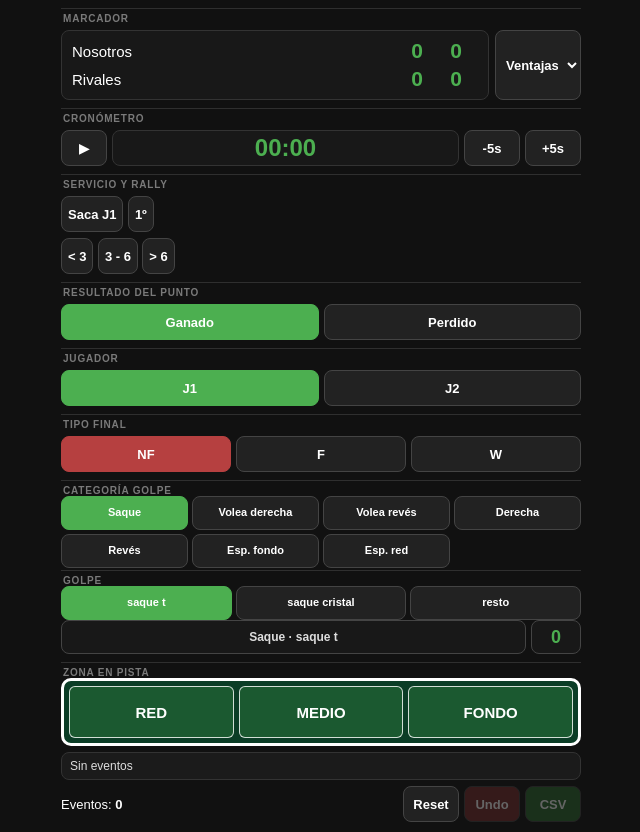
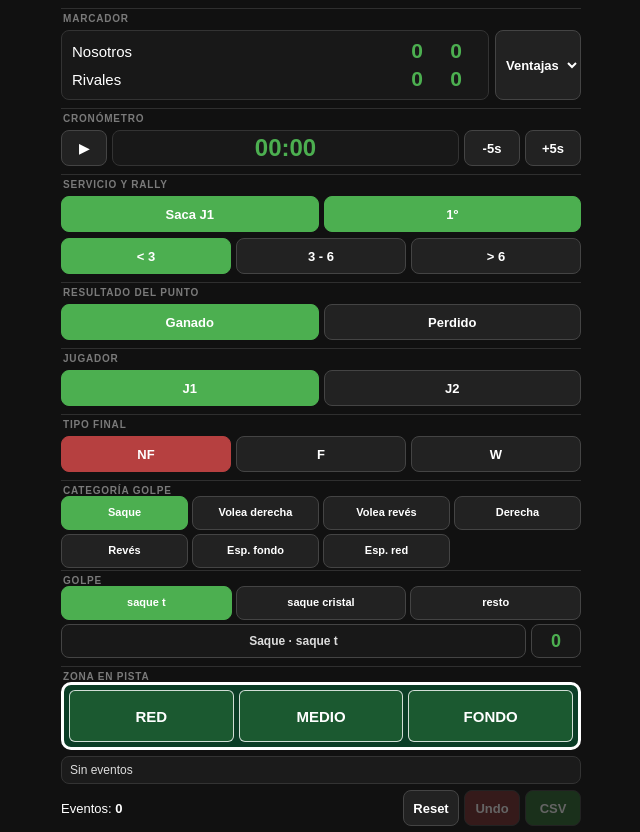
Before and after one commit to Such4rd/padeltrack, a plain HTML site: page index.html in a window 1280 px wide. Shown: the whole page, without its empty margins (319-959 px from the left). Drawn offline with Linux system fonts and the light colour scheme.

Commit message:
Actualizar styles.css

```diff
--- a/styles.css
+++ b/styles.css
@@ -36,8 +36,7 @@ body {
 }
 
 button,
-select,
-input {
+select {
   height: 36px;
   border: 1px solid #444;
   border-radius: 8px;
@@ -52,8 +51,7 @@ button {
   font-weight: 700;
 }
 
-select,
-input {
+select {
   width: 100%;
 }
 
@@ -112,21 +110,17 @@ input {
   border: 1px solid #333;
 }
 
-.top-row {
+.service-row {
   display: grid;
-  grid-template-columns: 1.25fr 0.55fr 0.75fr 1fr;
+  grid-template-columns: 1fr 1fr;
   gap: 5px;
 }
 
-.rally-box {
+.rally-row,
+.outcome-row {
   display: grid;
-  grid-template-columns: 30px 1fr 30px;
-  gap: 3px;
-}
-
-.rally-box input {
-  text-align: center;
-  padding: 0;
+  grid-template-columns: repeat(3, 1fr);
+  gap: 5px;
 }
 
 .point-result-row,
@@ -136,10 +130,16 @@ input {
   gap: 5px;
 }
 
-.outcome-row {
-  display: grid;
-  grid-template-columns: repeat(3, 1fr);
-  gap: 5px;
+.toggle-btn {
+  background: #181818;
+  border-color: #444;
+  white-space: nowrap;
+}
+
+.toggle-btn.active {
+  background: #4caf50;
+  border-color: #4caf50;
+  color: #fff;
 }
 
 .category-buttons {
@@ -189,6 +189,11 @@ input {
   border-color: #4caf50;
 }
 
+.rally-row .btn.selected {
+  background: #4caf50;
+  border-color: #4caf50;
+}
+
 .btn.selected.nf {
   background: #b64040;
   border-color: #b64040;
@@ -208,6 +213,7 @@ input {
   display: grid;
   grid-template-columns: 1fr 50px;
   gap: 5px;
+  margin-top: 4px;
 }
 
 #selected-stroke,
@@ -260,6 +266,10 @@ input {
   background: #4caf50;
 }
 
+.hidden {
+  display: none !important;
+}
+
 .last-event {
   min-height: 28px;
   padding: 6px 8px;
@@ -295,8 +305,7 @@ button:disabled {
 
 @media (max-width: 390px) {
   button,
-  select,
-  input {
+  select {
     height: 33px;
     font-size: 11px;
   }
```
